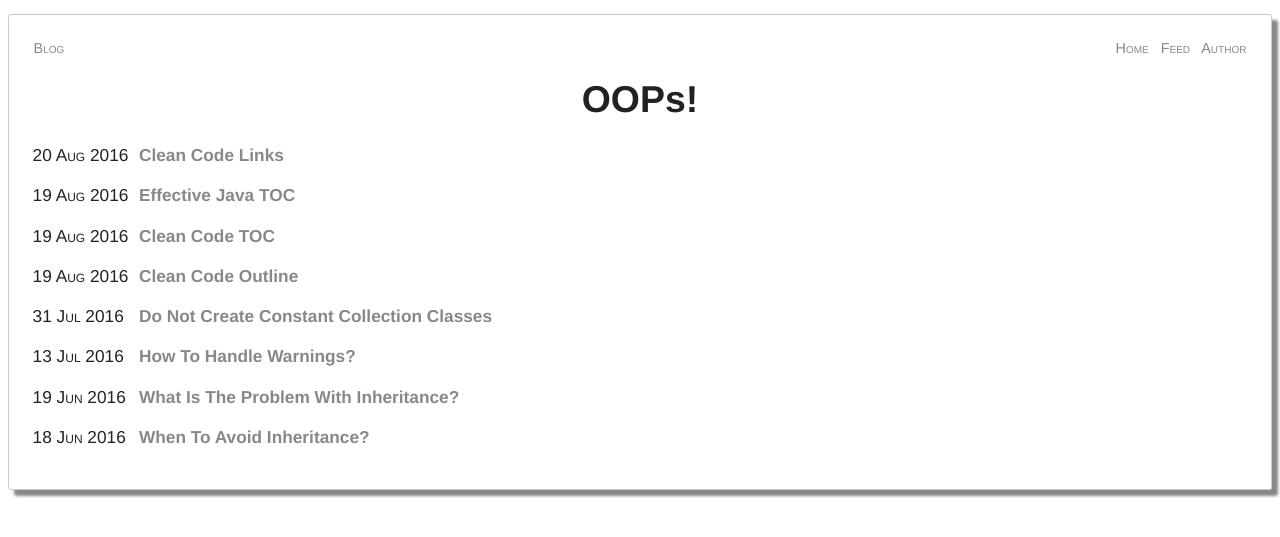
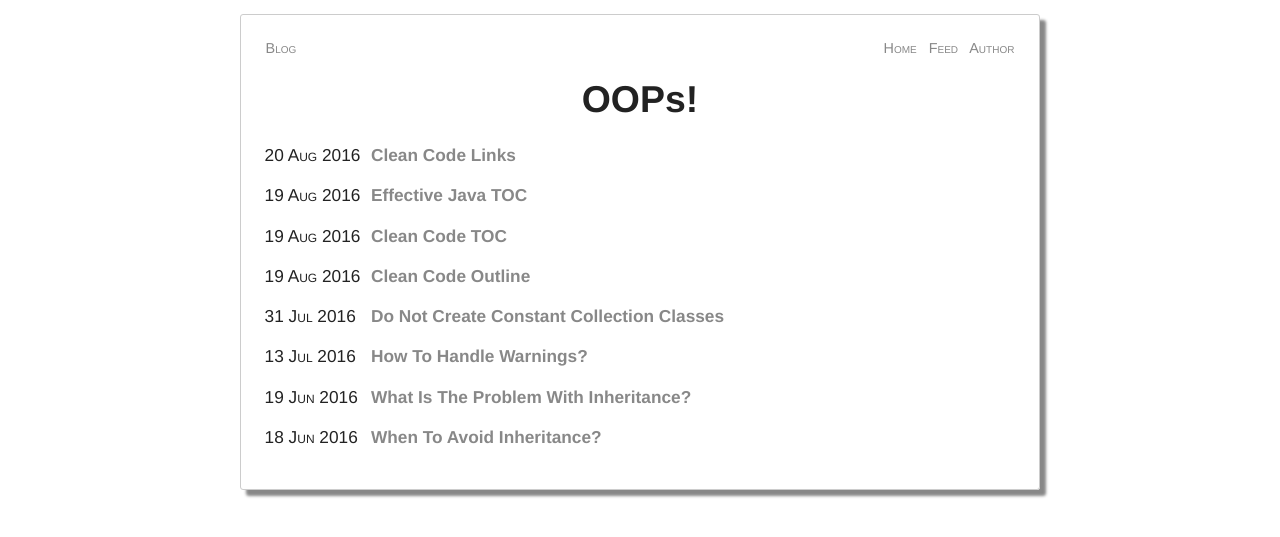
Before and after one commit to woj-tek/petozoltan.github.io, a Jekyll site: the page built from index.html, in a window 1280 px wide. Shown: the top 537 px of the page. Built offline with Jekyll 4.4.1, drawn with Linux system fonts in a browser that asks for light colours.

Commit message:
Update main.css

```diff
--- a/css/main.css
+++ b/css/main.css
@@ -11,7 +11,7 @@ body {
 .default_content {
 	margin: 1em auto;
 	width: 100%;
-	--max-width: 640px;
+	max-width: 800px;
 
 	border-radius: 3px 3px 3px 3px;
 	border-width: 1px;
```
